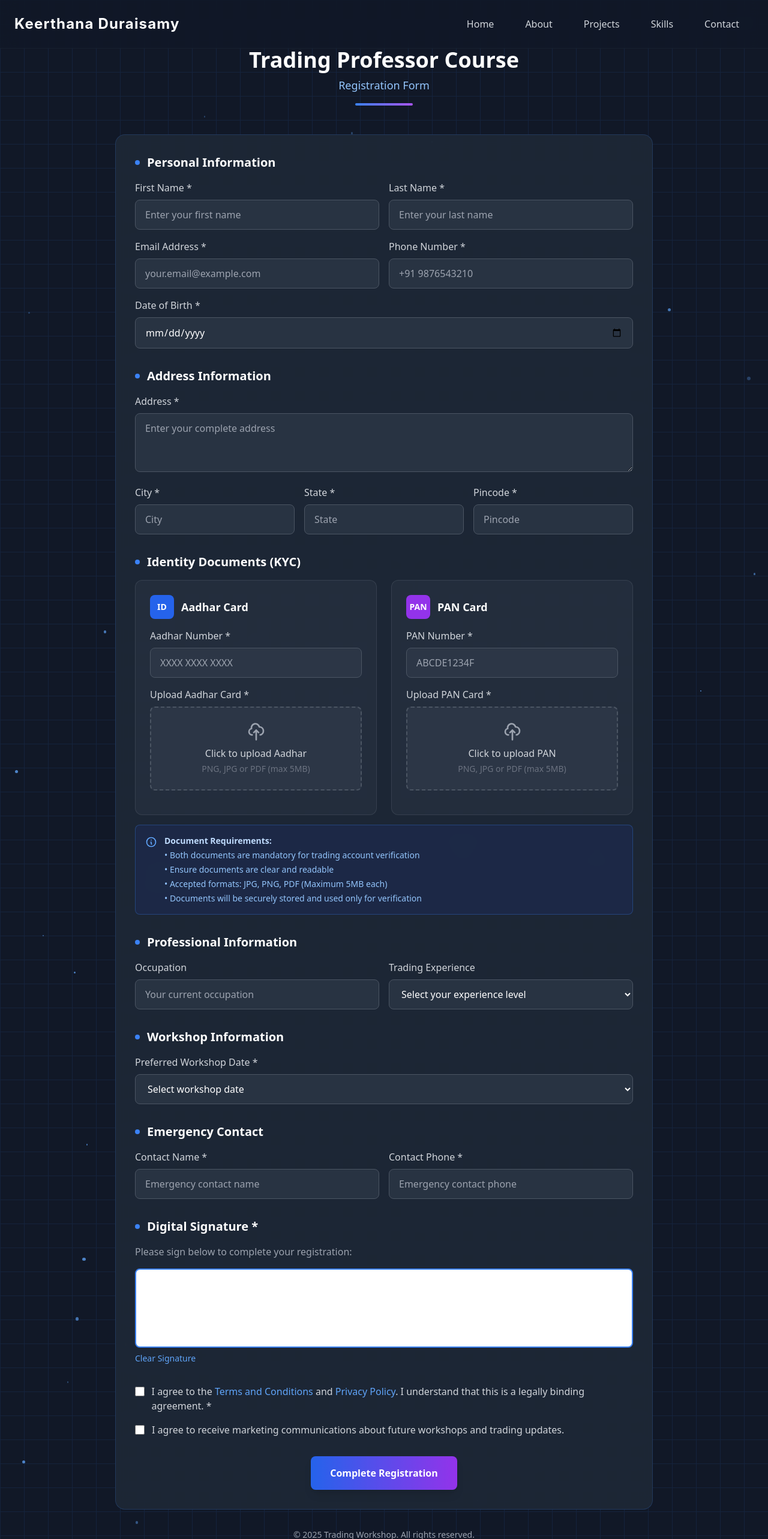
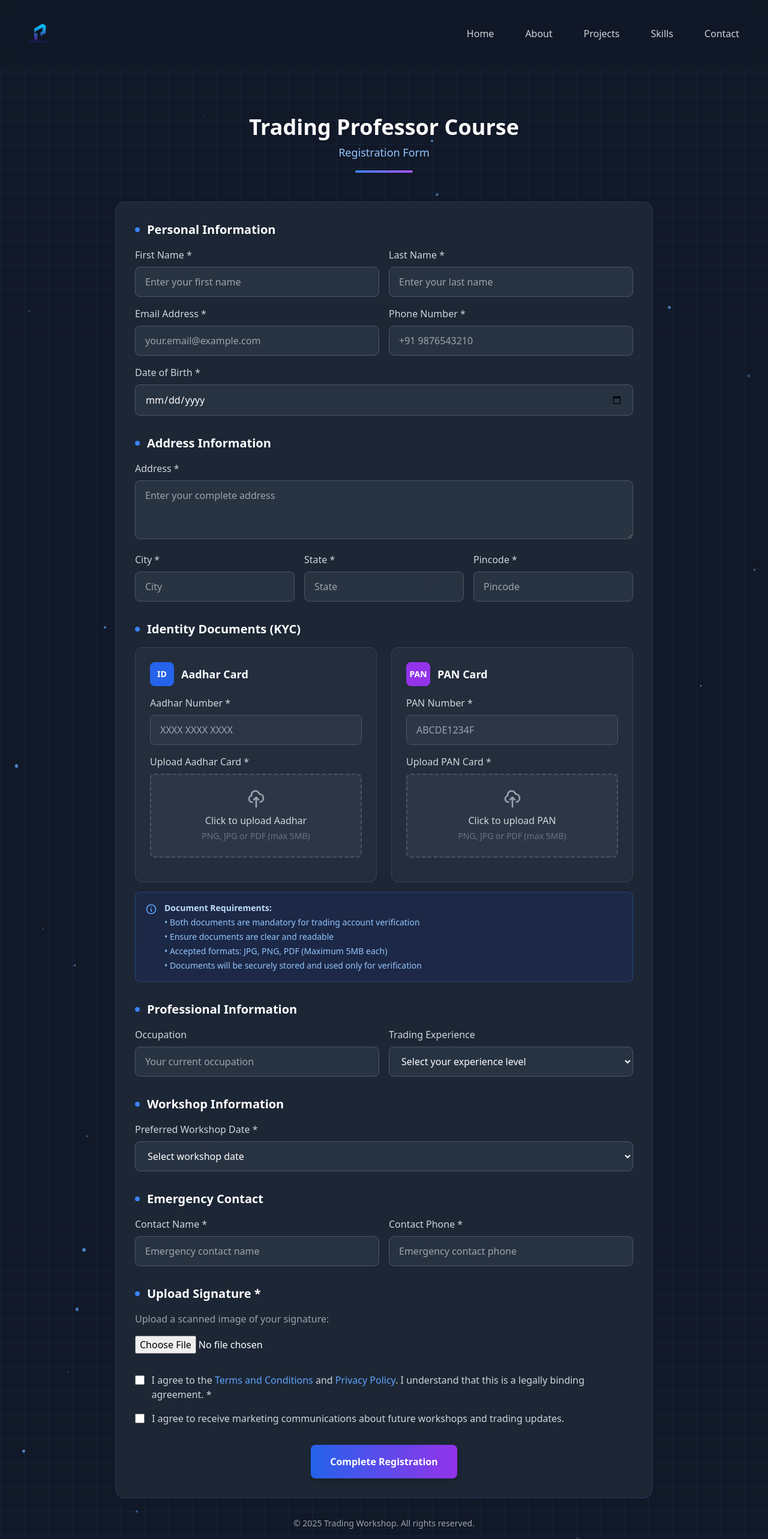
Before and after one commit to KEERTHANADURAISAM/KEERTHANA-PROFILE, a React (Vite) app: page /register in a window 1280 px wide. Shown: the top 2566 px of the page at 60% size. Built offline with nearby package versions, Linux system fonts and the light colour scheme.

Commit message:
about updated

```diff
--- a/src/Pages/Navbar.jsx
+++ b/src/Pages/Navbar.jsx
@@ -10,10 +10,13 @@ const Navbar = () => {
 
             {/* Logo/Brand */}
             <div className="flex items-center space-x-4">
-              <div className="text-2xl font-bold text-white tracking-wider" style={{fontFamily: 'Inter, system-ui, -apple-system, sans-serif'}}>
-                Keerthana Duraisamy
-              </div>
-            </div>
+  <img
+    src="/Tslogo.png" // Replace with your actual logo path
+    alt="Logo"
+    className="h-20 w-auto"
+  />
+</div>
+
 
             {/* Desktop Navigation */}
             <div className="hidden md:flex items-center space-x-1">
--- a/src/Pages/TradingCourseModules.jsx
+++ b/src/Pages/TradingCourseModules.jsx
@@ -239,7 +239,7 @@ const navigate = useNavigate();
   // );
 
   return (
-    <div className="min-h-screen bg-gradient-to-br from-gray-900 via-gray-900 to-blue-900 py-12 px-4">
+    <div className="min-h-screen bg-gradient-to-br from-gray-900 via-gray-900 to-blue-900 py-12 px-4 mt-28">
       <div className="max-w-7xl mx-auto">
 
         {/* Header Section */}
@@ -462,9 +462,7 @@ const navigate = useNavigate();
         {/* Disclaimer */}
         <div className="mt-8 bg-gray-800/30 backdrop-blur-sm border border-gray-700/30 rounded-xl p-6">
           <p className="text-gray-400 text-sm leading-relaxed">
-            <strong>Disclaimer:</strong> All strategies and materials provided are for educational purposes only.
-            Trading involves substantial risk of loss. Past performance does not guarantee future results.
-            Always consult with a qualified financial advisor before making investment decisions.
+            <strong>Disclaimer:</strong> Our Investors Are The Most Important person To Us... However The Strategies, Material , Discussions In This Trading Class Are Provided Solely Educational And Informational Purposes Only. They should not be interpreted as investment, trading, or financial advice, nor as recommendations to buy or sell any financial instrument.Trading and investing And Portfolio Management Services (PMS) in the Stock market involve substantial risk, including the possible loss of principal. Past performance, strategies, or demonstrations discussed in this class may not be indicative of future results. Every participant is responsible for their own financial decisions and should consult with a qualified financial advisor before engaging in any trading or investment activity.The instructors and organizers of this class are not licensed financial advisors and expressly disclaim any liability for any losses or damages incurred as a result of the information shared herein. Participation in this class does not create a client relationship with the instructors or the organization.By participating in this class, you acknowledge and accept these terms.
           </p>
         </div>
       </div>
--- a/src/Pages/WorkShopRegistrationForm.jsx
+++ b/src/Pages/WorkShopRegistrationForm.jsx
@@ -97,7 +97,7 @@ const TradingRegistrationForm = () => {
     panNumber: '',
     aadharFile: null,
     panFile: null,
-    signature: '',
+    signature: null,
     agreeTerms: false,
     agreeMarketing: false
   });
@@ -116,41 +116,53 @@ const TradingRegistrationForm = () => {
       setErrors(prev => ({ ...prev, [name]: '' }));
     }
   };
-
-  const handleSignatureChange = (signatureData) => {
-    setFormData(prev => ({ ...prev, signature: signatureData }));
-    if (errors.signature) {
-      setErrors(prev => ({ ...prev, signature: '' }));
-    }
-  };
-
 const validateForm = () => {
   const newErrors = {};
 
   if (!formData.firstName.trim()) newErrors.firstName = 'First name is required';
   if (!formData.lastName.trim()) newErrors.lastName = 'Last name is required';
+
   if (!formData.email.trim()) newErrors.email = 'Email is required';
   else if (!/\S+@\S+\.\S+/.test(formData.email)) newErrors.email = 'Email is invalid';
+
   if (!formData.phone.trim()) newErrors.phone = 'Phone number is required';
+  else if (!/^\d{10}$/.test(formData.phone)) newErrors.phone = 'Phone number must be 10 digits';
+
   if (!formData.dateOfBirth) newErrors.dateOfBirth = 'Date of birth is required';
+
   if (!formData.address.trim()) newErrors.address = 'Address is required';
   if (!formData.city.trim()) newErrors.city = 'City is required';
   if (!formData.state.trim()) newErrors.state = 'State is required';
   if (!formData.pincode.trim()) newErrors.pincode = 'Pincode is required';
+
   if (!formData.workshopDate) newErrors.workshopDate = 'Workshop date is required';
+
   if (!formData.emergencyContact.trim()) newErrors.emergencyContact = 'Emergency contact is required';
+
   if (!formData.emergencyPhone.trim()) newErrors.emergencyPhone = 'Emergency phone is required';
+  else if (!/^\d{10}$/.test(formData.emergencyPhone)) newErrors.emergencyPhone = 'Emergency phone must be 10 digits';
+
   if (!formData.aadharNumber.trim()) newErrors.aadharNumber = 'Aadhar number is required';
   else if (!/^\d{12}$/.test(formData.aadharNumber.replace(/\s/g, ''))) newErrors.aadharNumber = 'Aadhar number must be 12 digits';
+
   if (!formData.panNumber.trim()) newErrors.panNumber = 'PAN number is required';
   else if (!/^[A-Z]{5}[0-9]{4}[A-Z]{1}$/.test(formData.panNumber.toUpperCase())) newErrors.panNumber = 'Invalid PAN format';
+
   if (!formData.aadharFile) newErrors.aadharFile = 'Aadhar card upload is required';
   if (!formData.panFile) newErrors.panFile = 'PAN card upload is required';
-    if (!formData.signature) newErrors.signature = 'Digital signature is required';
+
+  // ✅ New: Signature photo upload
+  if (!formData.signatureFile) newErrors.signatureFile = 'Signature photo upload is required';
+
+  // ✅ New: PAU ID (assumed required & numeric)
+  if (!formData.pauId) newErrors.pauId = 'PAU ID is required';
+  else if (!/^\d+$/.test(formData.pauId)) newErrors.pauId = 'PAU ID must be numeric';
+
   if (!formData.agreeTerms) newErrors.agreeTerms = 'You must agree to the terms and conditions';
 
   return newErrors;
 };
+
 
   const handleSubmit = () => {
     const newErrors = validateForm();
@@ -168,7 +180,7 @@ const TradingRegistrationForm = () => {
 
   return (
 
-      <div className="relative z-10 min-h-screen py-8 px-4 mt-12">
+      <div className="relative z-10 min-h-screen py-8 px-4 mt-40">
         <div className="max-w-4xl mx-auto">
           {/* Header */}
           <div className="text-center mb-12">
@@ -549,14 +561,25 @@ const TradingRegistrationForm = () => {
            <div className="mb-8">
   <h3 className="text-xl font-semibold text-white mb-4 flex items-center">
     <span className="w-2 h-2 bg-blue-500 rounded-full mr-3"></span>
-                Digital Signature *
+    Upload Signature *
   </h3>
-              <p className="text-gray-400 mb-4">Please sign below to complete your registration:</p>
-              <SignaturePad
-                signature={formData.signature}
-                onSignatureChange={handleSignatureChange}
+  <p className="text-gray-400 mb-4">Upload a scanned image of your signature:</p>
+
+  <input
+    type="file"
+    accept="image/*"
+    onChange={(e) => {
+      const file = e.target.files[0];
+      if (file) {
+        setFormData({ ...formData, signature: file });
+      }
+    }}
+    className="text-white"
   />
-              {errors.signature && <p className="text-red-400 text-sm mt-1">{errors.signature}</p>}
+
+  {errors.signature && (
+    <p className="text-red-400 text-sm mt-1">{errors.signature}</p>
+  )}
 </div>
 
             {/* Terms and Conditions */}
```
Also changed, not shown: src/Pages/About.jsx (+39 -25 lines), src/Pages/TradingHeader.jsx (+7 -0 lines), public/Tslogo.png (added), 1 other file (tests, documents, lock files or other folders). Lines whose indentation alone changed are shown as unchanged.
